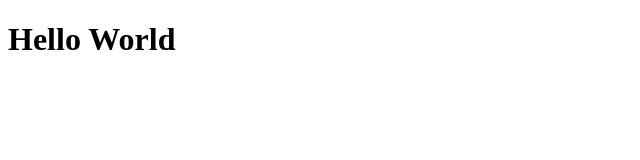
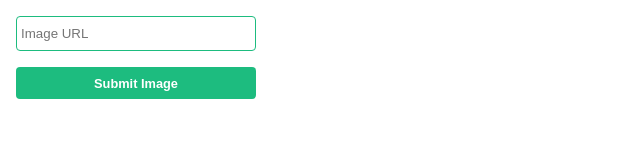
Before and after one commit to WillDavid/browser-extensions-projects, a browser extension: page Project 01 - Image Replacer/index.html in a window 1280 px wide. Shown: the whole page, without its empty margins (0-640 px from the left). Drawn offline with Linux system fonts and the light colour scheme.

Commit message:
stylesheet completed

```diff
--- a/Project 01 - Image Replacer/index.html
+++ b/Project 01 - Image Replacer/index.html
@@ -3,10 +3,12 @@
 <head>
     <meta charset="UTF-8">
     <meta name="viewport" content="width=device-width, initial-scale=1.0">
+    <link rel="stylesheet" href="style.css">
 </head>
 <body>
-
-    <h1>Hello World</h1>
-
+    <form class="form-content">
+        <input type="text" class="form-input" placeholder="Image URL">
+        <button class="form-button">Submit Image</button>
+    </form>
 </body>
 </html>
--- /dev/null
+++ b/Project 01 - Image Replacer/style.css
@@ -0,0 +1,43 @@
+* {
+    box-sizing: border-box;
+    padding: 0;
+    margin: 0;
+}
+
+body {
+    padding: 1rem;
+}
+
+.form-content {
+    width: 15rem;
+    height: 5.4rem;
+    display: flex;
+    flex-direction: column;
+    gap: 1rem;
+}
+
+.form-input {
+    width: 100%;
+    height: 2.2rem;
+    outline: none;
+    padding: 0.25rem;
+    border: 0.06rem solid #1dbc7f;
+    border-radius: 0.25rem;
+}
+
+.form-button {
+    cursor: pointer;
+    height: 2rem;
+    border-radius: 0.25rem;
+    border: none;
+    background-color: #1dbc7f;
+    color: #ffffff;
+    transition: 0.3s;
+    font-size: 0.8rem;
+    font-weight: 600;
+}
+
+.form-button:hover {
+    background-color: #199565;
+
+}
```
Also changed, not shown: Project 01 - Image Replacer/index.js (added), Project 01 - Image Replacer/manifest.json.
